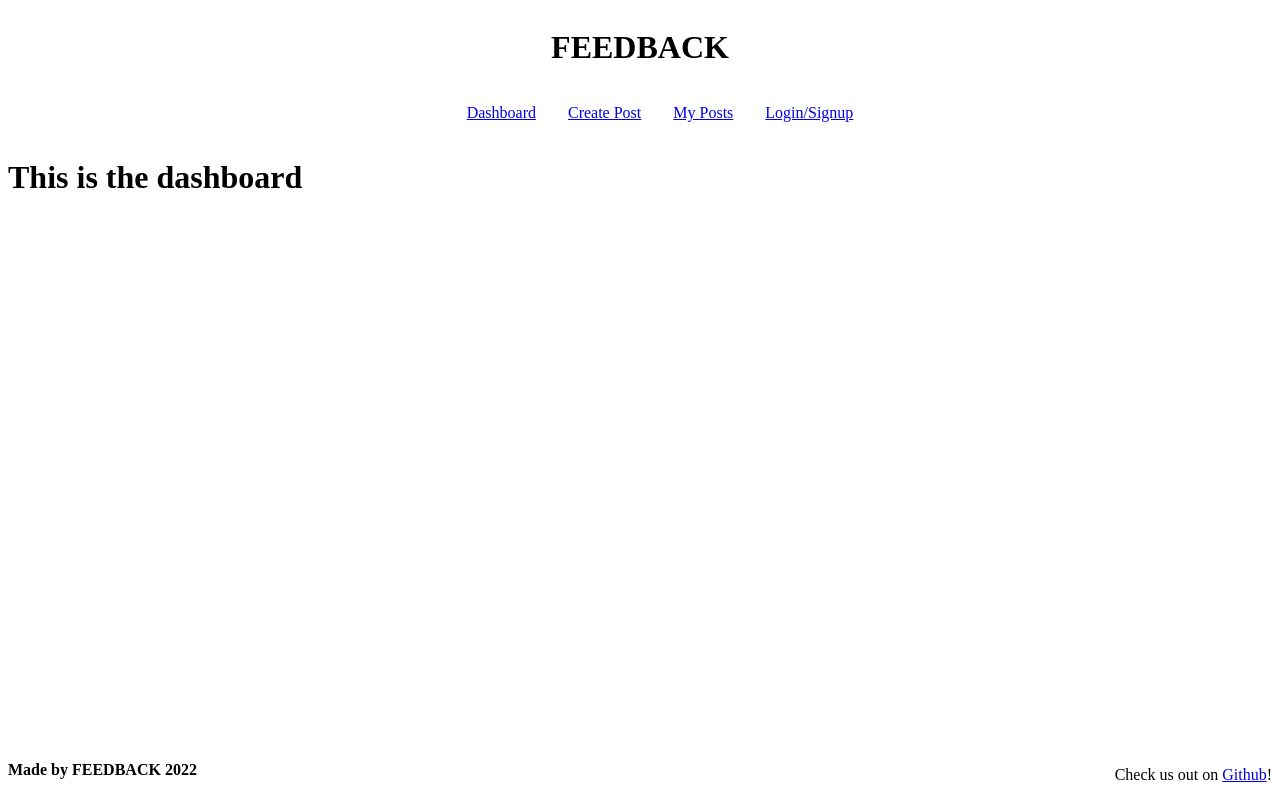
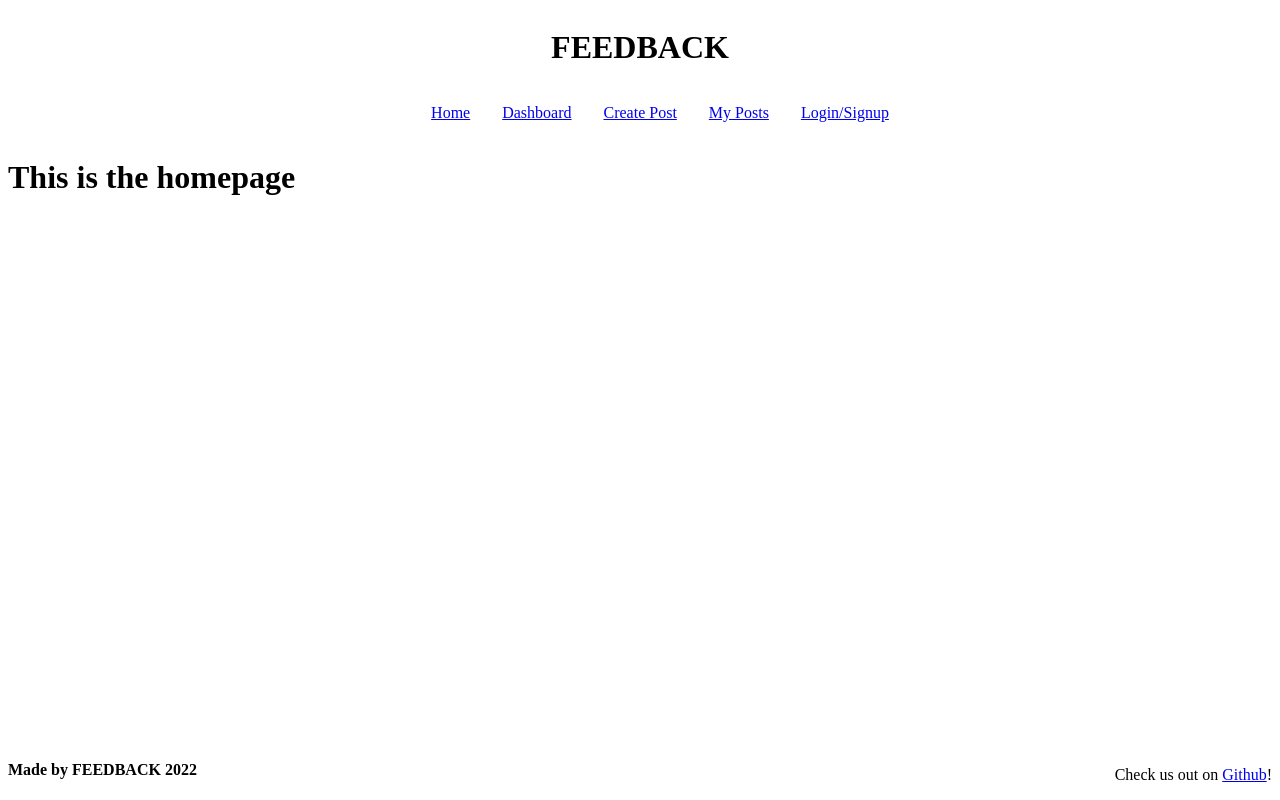
Before and after one commit to Jillium/FEEDback, a React (Create React App) app in the folder client/: page / in a window 1280 px wide. Built offline with nearby package versions, Linux system fonts and the light colour scheme.

Commit message:
added home page vs dashboard

```diff
--- a/client/src/App.jsx
+++ b/client/src/App.jsx
@@ -5,7 +5,7 @@ import Dashboard from './pages/Dashboard';
 import Login from './pages/Login';
 import CreatePost from './pages/CreatePost';
 import MyPosts from './pages/MyPosts';
-// import MyPosts from './pages/MyPosts';
+import Home from "./pages/Home"
 
 
 
@@ -19,13 +19,16 @@ function App() {
           <span><h1>FEEDBACK</h1></span>
           <ul className="nav">
             <li className='nav-item'>
-              <Link to="/">Dashboard</Link>
+              <Link to="/">Home</Link>
+            </li>
+            <li className='nav-item'>
+              <Link to="/dashboard">Dashboard</Link>
             </li>
             <li className='nav-item'>
               <Link to='/createpost'>Create Post</Link>
             </li>
             <li className='nav-item'>
-              <Link to='myposts'>My Posts</Link>
+              <Link to='/myposts'>My Posts</Link>
             </li>
             <li className='nav-item'>
               <Link to="/login">Login/Signup</Link>
@@ -47,7 +50,8 @@ function App() {
       </div>
 
       <Switch>
-        <Route exact path="/" render={() => <Dashboard user={user} />} />
+        <Route exact path="/" render={() => <Home user={user} />} />
+        <Route exact path="/dashboard" render={() => <Dashboard setUser={setUser} />} />
         <Route exact path="/login" render={() => <Login setUser={setUser} />} />
         <Route exact path="/createpost" render={() => <CreatePost setUser={setUser} />} />
         <Route exact path="/myposts" render={() => <MyPosts setUser={setUser} />} />
--- /dev/null
+++ b/client/src/pages/Home.jsx
@@ -0,0 +1,11 @@
+import React from 'react';
+
+function Home() {
+    return (
+        <h1> This is the homepage</h1>
+    )
+
+
+}
+
+export default Home;
```
